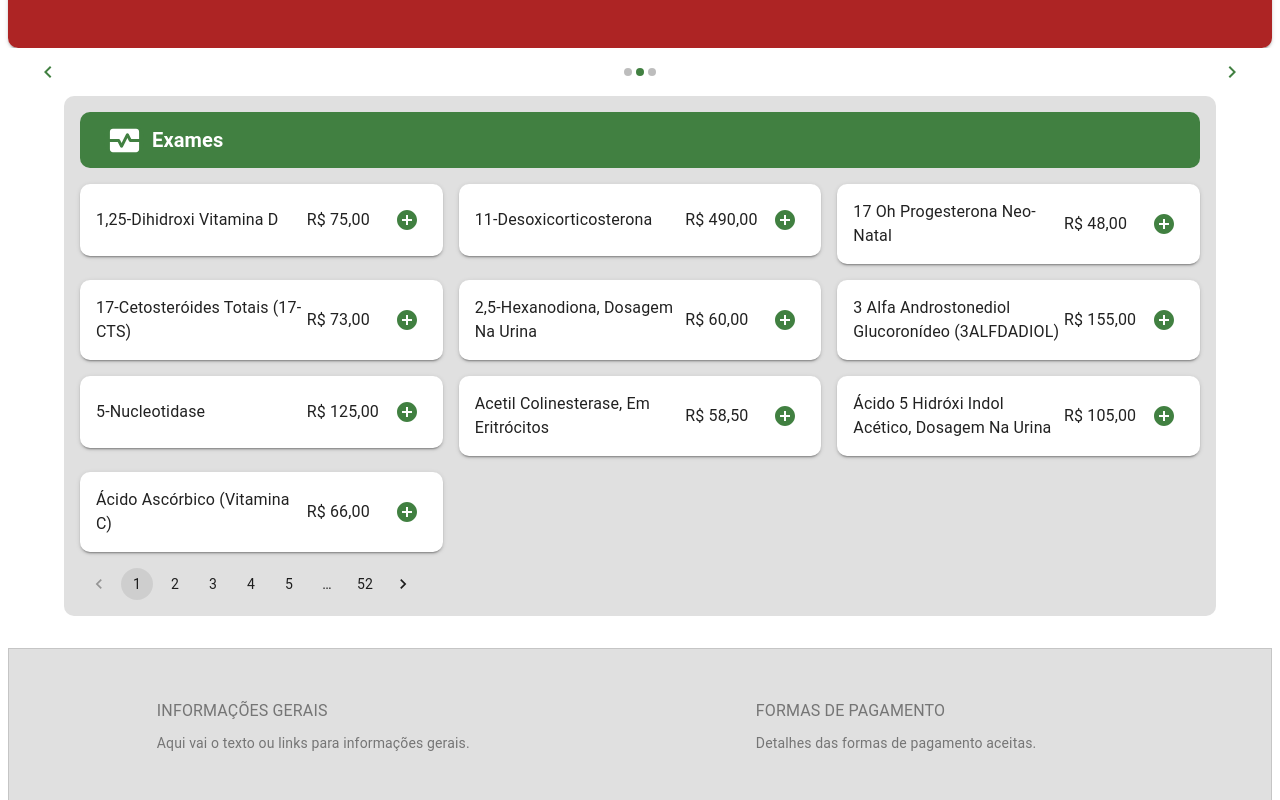
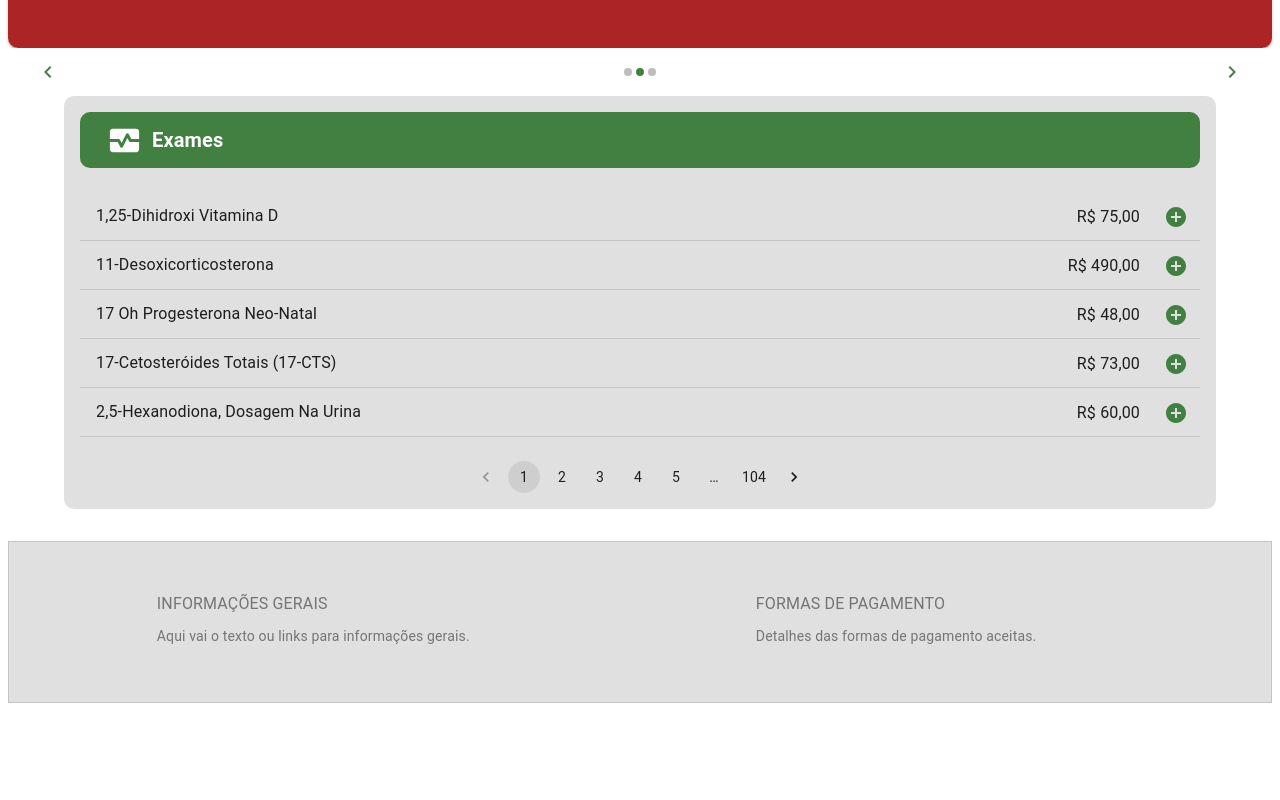
Before and after one commit to AntonioEpichin/orcalab, a Next.js app: page / in a window 1280 px wide. Shown: the part 481-1281 px from the top of the page. After the commit the page ends 1192 px from the top, so only its background shows below. Built offline with nearby package versions, Linux system fonts and the light colour scheme.

Commit message:
ajustada ExamesTable e CartContext para nao add + do que um exame no cart

```diff
--- a/src/components/CartContext.tsx
+++ b/src/components/CartContext.tsx
@@ -4,6 +4,7 @@ import React, { createContext, useState, useContext, ReactNode } from 'react';
 
 // Define the type for the items in the cart
 interface CartItem {
+  nome: string;
   id: string;
   preço: number;
   // Add other properties of the item as needed
@@ -33,9 +34,19 @@ export const CartProvider = ({ children }: CartProviderProps) => {
   const [isCartOpen, setIsCartOpen] = useState(false);
 
   const addItemToCart = (item: CartItem) => {
-    setCartItems((prevItems) => [...prevItems, item]);
-    setTotal((prevTotal) => prevTotal + parseFloat(item.preço.toString()));
-    setIsCartOpen(true); // Abre o carrinho ao adicionar um item
+    setCartItems((prevItems) => {
+      // Check if the item is already in the cart
+      const existingItem = prevItems.find(cartItem => cartItem.id === item.id);
+      if (existingItem) {
+        // If the item is already in the cart, do nothing
+        return prevItems;
+      } else {
+        // If the item is not in the cart, add it
+        setTotal((prevTotal) => prevTotal + parseFloat(item.preço.toString()));
+        return [...prevItems, item];
+      }
+    });
+    setIsCartOpen(true); // Open the cart when an item is added
   };
 
   const removeItemFromCart = (item: CartItem) => {
--- a/src/components/ExamesTable.tsx
+++ b/src/components/ExamesTable.tsx
@@ -1,7 +1,7 @@
 'use client'
 
 import React, { useState, useEffect } from 'react';
-import { Avatar, Grid, Paper, Typography, IconButton, Box, Container } from '@mui/material';
+import { Avatar, Paper, Typography, IconButton, Box, Container, List, ListItem, ListItemText, ListItemSecondaryAction } from '@mui/material';
 import AddCircleIcon from '@mui/icons-material/AddCircle';
 import MonitorHeartIcon from '@mui/icons-material/MonitorHeart';
 import { createTheme, ThemeProvider } from '@mui/material/styles';
@@ -21,24 +21,28 @@ const Item = ({ exame, onAdd }) => {
   const formattedPrice = parseFloat(exame.preço).toLocaleString('pt-BR', { style: 'currency', currency: 'BRL' });
 
   return (
-    <Grid item xs={12} sm={6} md={4}>
-      <Paper elevation={2} sx={{ display: 'flex', justifyContent: 'space-between', alignItems: 'center', p: 2, borderRadius: '10px' }}>
-        <Typography variant="body1">{exame.nome}</Typography>
+    <ListItem divider>
+      <ListItemText
+        primary={exame.nome}
+      />
+      <ListItemSecondaryAction>
         <Box display="flex" alignItems="center">
-          <Typography variant="body1" sx={{ minWidth: '80px' }}>{formattedPrice}</Typography>
-          <IconButton aria-label="adicionar exame" onClick={() => onAdd(exame)}>
+          <Typography variant="body1" sx={{ minWidth: '80px', textAlign: 'right', mr: 2 }}>
+            {formattedPrice}
+          </Typography>
+          <IconButton edge="end" aria-label="add" onClick={() => onAdd(exame)}>
             <AddCircleIcon sx={{ color: 'primary.main' }} />
           </IconButton>
         </Box>
-      </Paper>
-    </Grid>
+      </ListItemSecondaryAction>
+    </ListItem>
   );
 };
 
 export default function ExamesTable() {
   const [exames, setExames] = useState([]);
   const [page, setPage] = useState(1);
-  const itemsPerPage = 10;
+  const itemsPerPage = 5;
   const { addItemToCart } = useCart();
 
   useEffect(() => {
@@ -67,12 +71,12 @@ export default function ExamesTable() {
               Exames
             </Typography>
           </Box>
-          <Grid container spacing={2}>
+          <List>
             {paginatedExames.map((exame: any) => (
               <Item key={exame.id} exame={exame} onAdd={addItemToCart} />
             ))}
-          </Grid>
-          <Pagination count={count} page={page} onChange={handleChangePage} sx={{ mt: 2, justifyContent: 'center' }} />
+          </List>
+          <Pagination count={count} page={page} onChange={handleChangePage} sx={{ mt: 2, display: 'flex', justifyContent: 'center' }} />
         </Paper>
       </Container>
     </ThemeProvider>
```
